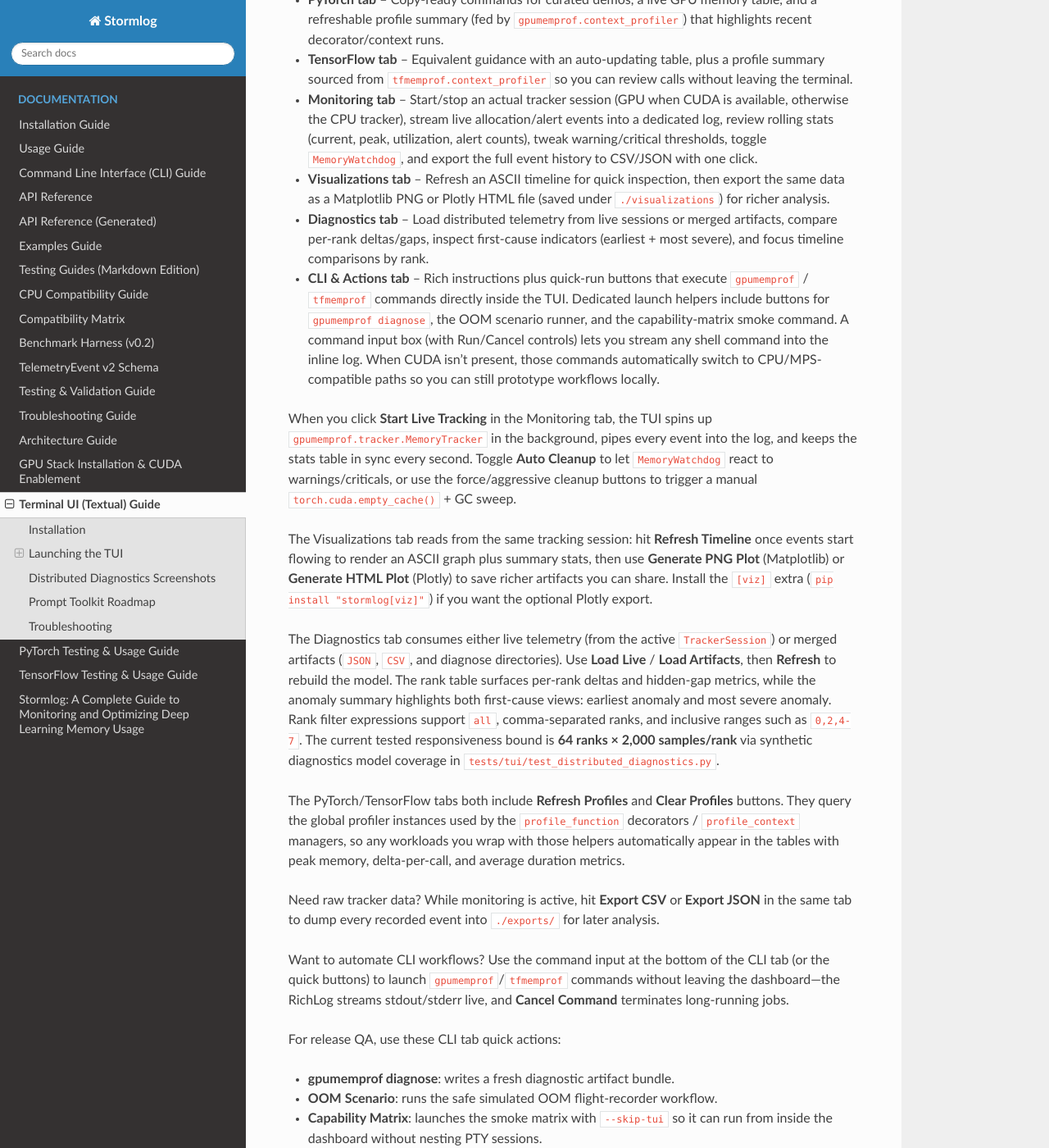
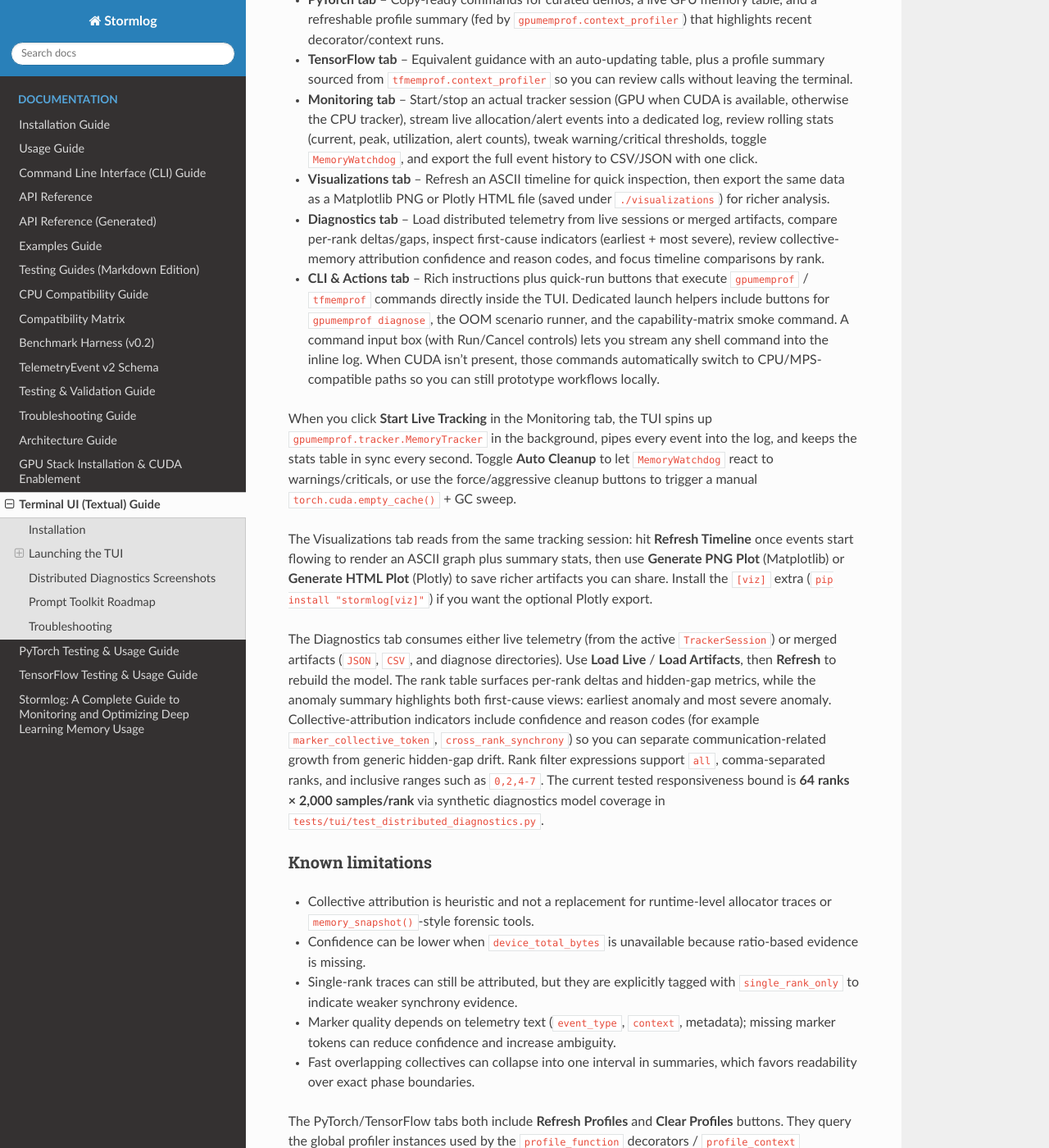
Before and after one commit to Silas-Asamoah/gpu-memory-profiler, a Sphinx documentation site: the page built from docs/tui.md, in a window 1280 px wide and 1400 px high, scrolled down 685 px. Shown: the whole window at 82% size. Built offline with Sphinx 7.4.7 and the Read the Docs theme 3.1.0, drawn with Linux system fonts in a browser that asks for light colours.

Commit message:
docs: add collective attribution behavior and limitations

```diff
--- a/docs/tui.md
+++ b/docs/tui.md
@@ -41,7 +41,8 @@ stormlog
   `./visualizations`) for richer analysis.
 - **Diagnostics tab** – Load distributed telemetry from live sessions or merged
   artifacts, compare per-rank deltas/gaps, inspect first-cause indicators
-  (earliest + most severe), and focus timeline comparisons by rank.
+  (earliest + most severe), review collective-memory attribution confidence and
+  reason codes, and focus timeline comparisons by rank.
 - **CLI & Actions tab** – Rich instructions plus quick-run buttons that execute
   `gpumemprof` / `tfmemprof` commands directly inside the TUI. Dedicated launch
   helpers include buttons for `gpumemprof diagnose`, the OOM scenario runner,
@@ -68,10 +69,26 @@ The Diagnostics tab consumes either live telemetry (from the active
 Use **Load Live** / **Load Artifacts**, then **Refresh** to rebuild the model.
 The rank table surfaces per-rank deltas and hidden-gap metrics, while the
 anomaly summary highlights both first-cause views: earliest anomaly and most
-severe anomaly. Rank filter expressions support `all`, comma-separated ranks,
-and inclusive ranges such as `0,2,4-7`.
+severe anomaly. Collective-attribution indicators include confidence and reason
+codes (for example `marker_collective_token`, `cross_rank_synchrony`) so you
+can separate communication-related growth from generic hidden-gap drift. Rank
+filter expressions support `all`, comma-separated ranks, and inclusive ranges
+such as `0,2,4-7`.
 The current tested responsiveness bound is **64 ranks × 2,000 samples/rank**
 via synthetic diagnostics model coverage in `tests/tui/test_distributed_diagnostics.py`.
+
+### Known limitations
+
+- Collective attribution is heuristic and not a replacement for runtime-level
+  allocator traces or `memory_snapshot()`-style forensic tools.
+- Confidence can be lower when `device_total_bytes` is unavailable because
+  ratio-based evidence is missing.
+- Single-rank traces can still be attributed, but they are explicitly tagged
+  with `single_rank_only` to indicate weaker synchrony evidence.
+- Marker quality depends on telemetry text (`event_type`, `context`, metadata);
+  missing marker tokens can reduce confidence and increase ambiguity.
+- Fast overlapping collectives can collapse into one interval in summaries,
+  which favors readability over exact phase boundaries.
 
 The PyTorch/TensorFlow tabs both include **Refresh Profiles** and **Clear
 Profiles** buttons. They query the global profiler instances used by the
```
Also changed, not shown: docs/architecture.md (+2 -0 lines).
